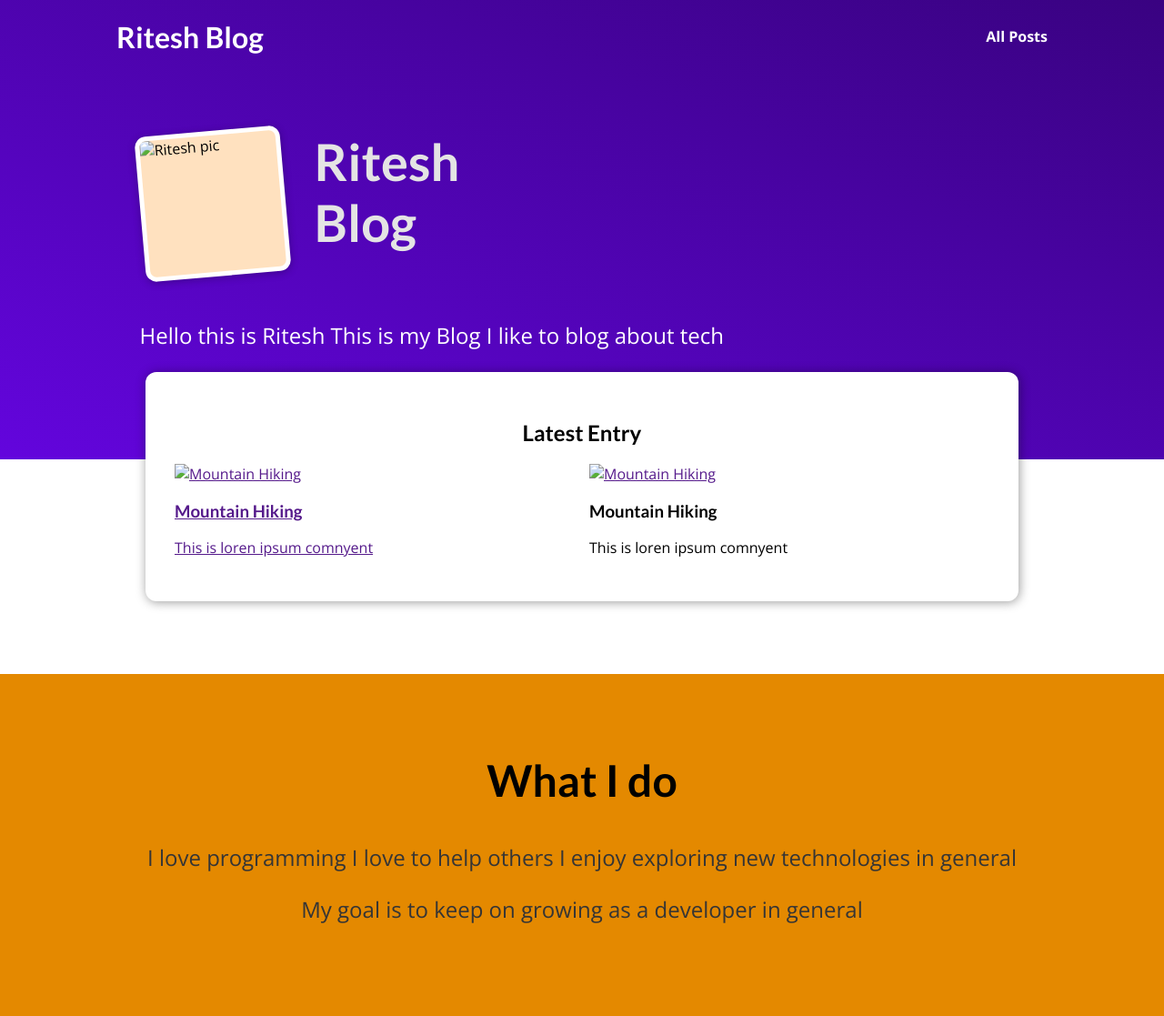
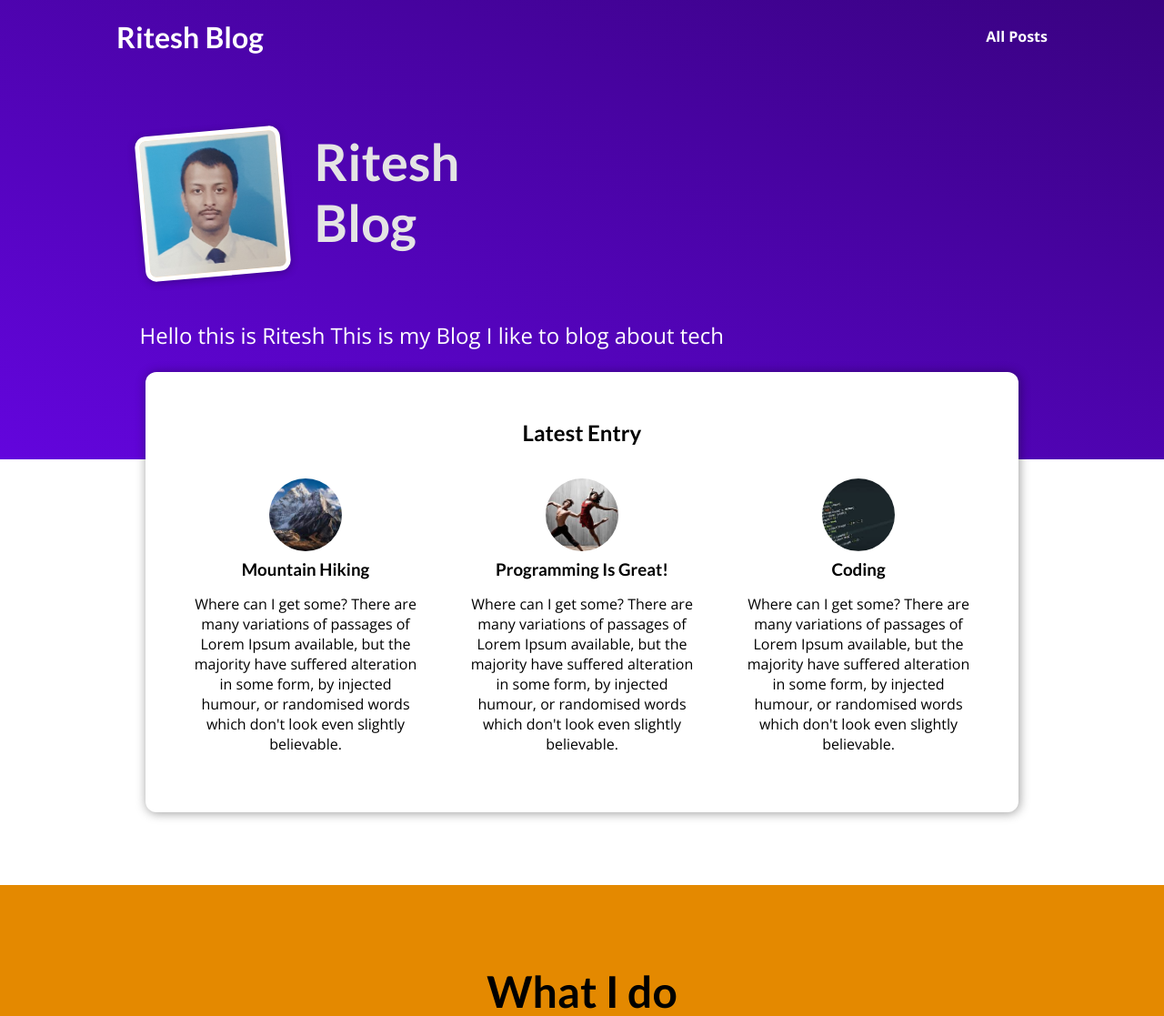
Before and after one commit to RiteshMasterChief117/blog, a Django app: page / in a window 1280 px wide. Shown: the top 1117 px of the page at 91% size. Before the commit the page ends 1015 px from the top, so only its background shows below. Run offline with Django 4.2, Linux system fonts and the light colour scheme.

Commit message:
pages created

```diff
--- a/django_project/views.py
+++ b/django_project/views.py
@@ -1,9 +1,108 @@
 from django.shortcuts import render
+from datetime import date
+all_posts = [
+    {
+        "slug":"coding",
+        "image":"coding.jpg",
+        "author":"Ritesh",
+        "date": date(2023,7,21),
+        "title":"Coding",
+        "excerpt":"""em Ipsum is simply dummy text of the printing and typesetting industry.
+       """,
+"content": """
+      Lorem ipsum dolor sit amet consectetur adipisicing elit. Officiis nobis
+      aperiam est praesentium, quos iste consequuntur omnis exercitationem quam
+      velit labore vero culpa ad mollitia? Quis architecto ipsam nemo. Odio.
 
+      Lorem ipsum dolor sit amet consectetur adipisicing elit. Officiis nobis
+      aperiam est praesentium, quos iste consequuntur omnis exercitationem quam
+      velit labore vero culpa ad mollitia? Quis architecto ipsam nemo. Odio.
+
+      Lorem ipsum dolor sit amet consectetur adipisicing elit. Officiis nobis
+      aperiam est praesentium, quos iste consequuntur omnis exercitationem quam
+      velit labore vero culpa ad mollitia? Quis architecto ipsam nemo. Odio.
+    """
+    },
+    {
+        "slug": "hike-in-the-mountains",
+        "image": "mountain.jpg",
+        "author": "Maximilian",
+        "date": date(2021, 7, 21),
+        "title": "Mountain Hiking",
+        "excerpt": "There's nothing like the views you get when hiking in the mountains! And I wasn't even prepared for what happened whilst I was enjoying the view!",
+        "content": """
+      Lorem ipsum dolor sit amet consectetur adipisicing elit. Officiis nobis
+      aperiam est praesentium, quos iste consequuntur omnis exercitationem quam
+      velit labore vero culpa ad mollitia? Quis architecto ipsam nemo. Odio.
+
+      Lorem ipsum dolor sit amet consectetur adipisicing elit. Officiis nobis
+      aperiam est praesentium, quos iste consequuntur omnis exercitationem quam
+      velit labore vero culpa ad mollitia? Quis architecto ipsam nemo. Odio.
+
+      Lorem ipsum dolor sit amet consectetur adipisicing elit. Officiis nobis
+      aperiam est praesentium, quos iste consequuntur omnis exercitationem quam
+      velit labore vero culpa ad mollitia? Quis architecto ipsam nemo. Odio.
+    """
+    },
+    {
+        "slug": "programming-is-fun",
+        "image": "dancing.jpg",
+        "author": "Maximilian",
+        "date": date(2023, 3, 10),
+        "title": "Programming Is Great!",
+        "excerpt": "Did you ever spend hours searching that one error in your code? Yep - that's what happened to me yesterday...",
+        "content": """
+      Lorem ipsum dolor sit amet consectetur adipisicing elit. Officiis nobis
+      aperiam est praesentium, quos iste consequuntur omnis exercitationem quam
+      velit labore vero culpa ad mollitia? Quis architecto ipsam nemo. Odio.
+
+      Lorem ipsum dolor sit amet consectetur adipisicing elit. Officiis nobis
+      aperiam est praesentium, quos iste consequuntur omnis exercitationem quam
+      velit labore vero culpa ad mollitia? Quis architecto ipsam nemo. Odio.
+
+      Lorem ipsum dolor sit amet consectetur adipisicing elit. Officiis nobis
+      aperiam est praesentium, quos iste consequuntur omnis exercitationem quam
+      velit labore vero culpa ad mollitia? Quis architecto ipsam nemo. Odio.
+    """
+    },
+    {
+        "slug": "into-the-woods",
+        "image": "woods.jpg",
+        "author": "Maximilian",
+        "date": date(2020, 8, 5),
+        "title": "Nature At Its Best",
+        "excerpt": "Nature is amazing! The amount of inspiration I get when walking in nature is incredible!",
+        "content": """
+      Lorem ipsum dolor sit amet consectetur adipisicing elit. Officiis nobis
+      aperiam est praesentium, quos iste consequuntur omnis exercitationem quam
+      velit labore vero culpa ad mollitia? Quis architecto ipsam nemo. Odio.
+
+      Lorem ipsum dolor sit amet consectetur adipisicing elit. Officiis nobis
+      aperiam est praesentium, quos iste consequuntur omnis exercitationem quam
+      velit labore vero culpa ad mollitia? Quis architecto ipsam nemo. Odio.
+
+      Lorem ipsum dolor sit amet consectetur adipisicing elit. Officiis nobis
+      aperiam est praesentium, quos iste consequuntur omnis exercitationem quam
+      velit labore vero culpa ad mollitia? Quis architecto ipsam nemo. Odio.
+    """
+    }
+]
+
+def get_date(post):
+    return post['date']
 def starting_page(request):
-    return render(request,"pages/index.html")
+    sorted_posts = sorted(all_posts,key=get_date)
+    latest_posts = sorted_posts[-3:]
+    return render(request,"pages/index.html",{
+        "posts":latest_posts
+    })
 
 def posts(request):
-    pass
-def post_detail(request):
-    pass
+    return render(request,"pages/all-posts.html",{
+        "all_posts":all_posts
+    })
+def post_detail(request,slug):
+    identified_post = next(post for post in all_posts if post['slug']==slug)
+    return render(request, "pages/posts-detail.html",{
+        "post":identified_post
+    })
--- /dev/null
+++ b/pages/static/pages/posts.css
@@ -0,0 +1,43 @@
+.post {
+  display: flex;
+  flex-direction: column;
+  align-items: center;
+  text-align: center;
+}
+
+.post a {
+  text-decoration: none;
+  color: black;
+  transition: all 0.2s ease;
+  padding: 1rem;
+}
+
+.post a:hover,
+.post a:active {
+  transform: scale(1.1);
+  background-color: #390281;
+  color: white;
+}
+
+.post img {
+  width: 5rem;
+  height: 5rem;
+  object-fit: cover;
+  border-radius: 50%;
+}
+
+.post h3 {
+  margin: 0.25rem 0;
+}
+
+.post time {
+  color: #666666;
+  margin: 0.25rem;
+  font-style: italic;
+  font-size: 0.85rem;
+}
+
+.post:hover time,
+.post:active time {
+  color: white;
+}
--- /dev/null
+++ b/pages/templates/pages/includes/post.html
@@ -0,0 +1,18 @@
+
+{%load static%}
+
+
+    <li>
+    <article class="post">
+            <a href="{% url "post-detail-page" post.slug %}">
+                <img src="{% static "pages/images/"|add:post.image %}" alt="{{ post.title }}" />
+                <div class="post__content">
+                     <h3>{{post.title }} </h3>
+                    <p>Where can I get some?
+There are many variations of passages of Lorem Ipsum available, but the majority have suffered alteration in some form, by injected humour,
+                        or randomised words which don't look even slightly believable.  </p>
+                </div>
+            </a>
+
+        </article>
+    </li>
--- a/pages/templates/pages/index.html
+++ b/pages/templates/pages/index.html
@@ -5,19 +5,15 @@ My Blog
 {% endblock %}
 
 {% block css_files %}
+<link rel="stylesheet" href="{% static "pages/posts.css" %}">
 <link rel="stylesheet" href="{% static "pages/index.css" %}">
 {% endblock %}
 {% block content %}
 
-<header id="main-navigation">
-    <h1><a href="">Ritesh Blog</a></h1>
-    <nav>
-        <a href="">All Posts</a>
-    </nav>
-</header>
+
 <section id="welcome">
     <header>
-        <img src="" alt="Ritesh pic">
+        <img src="{% static "pages/images/Ritesh1.jpg" %}"  alt="Ritesh pic" />
         <h2>Ritesh Blog</h2>
     </header>
     <p>
@@ -27,28 +23,10 @@ My Blog
 
 <section id="latest-posts">
     <h2>Latest Entry</h2>
-    <ul>
-        <li><article class="post">
-            <a href="">
-                <img src="" alt="Mountain Hiking">
-                <div class="post__content">
-                     <h3>Mountain Hiking</h3>
-                    <p>This is loren ipsum comnyent</p>
-                </div>
-            </a>
+    <ul> {% for post in posts %}
+        {% include "pages/includes/post.html" %}
+        {% endfor %}
 
-        </article></li>
-           <li><article class="post">
-            <a href="">
-                <img src="" alt="Mountain Hiking">
-                </a>
-                <div class="post__content">
-                       <h3>Mountain Hiking</h3>
-                    <p>This is loren ipsum comnyent</p>
-                </div>
-
-
-        </article></li>
     </ul>
 </section>
 <section id="about">
--- a/templates/base.html
+++ b/templates/base.html
@@ -13,6 +13,12 @@
     {% endblock %}
 </head>
 <body>
+<header id="main-navigation">
+    <h1><a href="{% url "starting-page" %}">Ritesh Blog</a></h1>
+    <nav>
+        <a href="{% url "posts-page" %}">All Posts</a>
+    </nav>
+</header>
     {% block content%}
     {% endblock %}
 </body>
```
Also changed, not shown: pages/static/pages/all-posts.css (added, +43 -0 lines), pages/static/pages/post-detail.css (added, +62 -0 lines), pages/templates/pages/all-posts.html (added, +23 -0 lines), pages/templates/pages/posts-detail.html (added, +28 -0 lines), templates/404.html (added, +8 -0 lines), pages/static/pages/images/3_Scott.jpg (added), pages/static/pages/images/Ritesh1.jpg (added), pages/static/pages/images/coding.jpg (added), pages/static/pages/images/dancing.jpg (added), pages/static/pages/images/mountain.jpg (added), pages/static/pages/images/woods.jpg (added).
